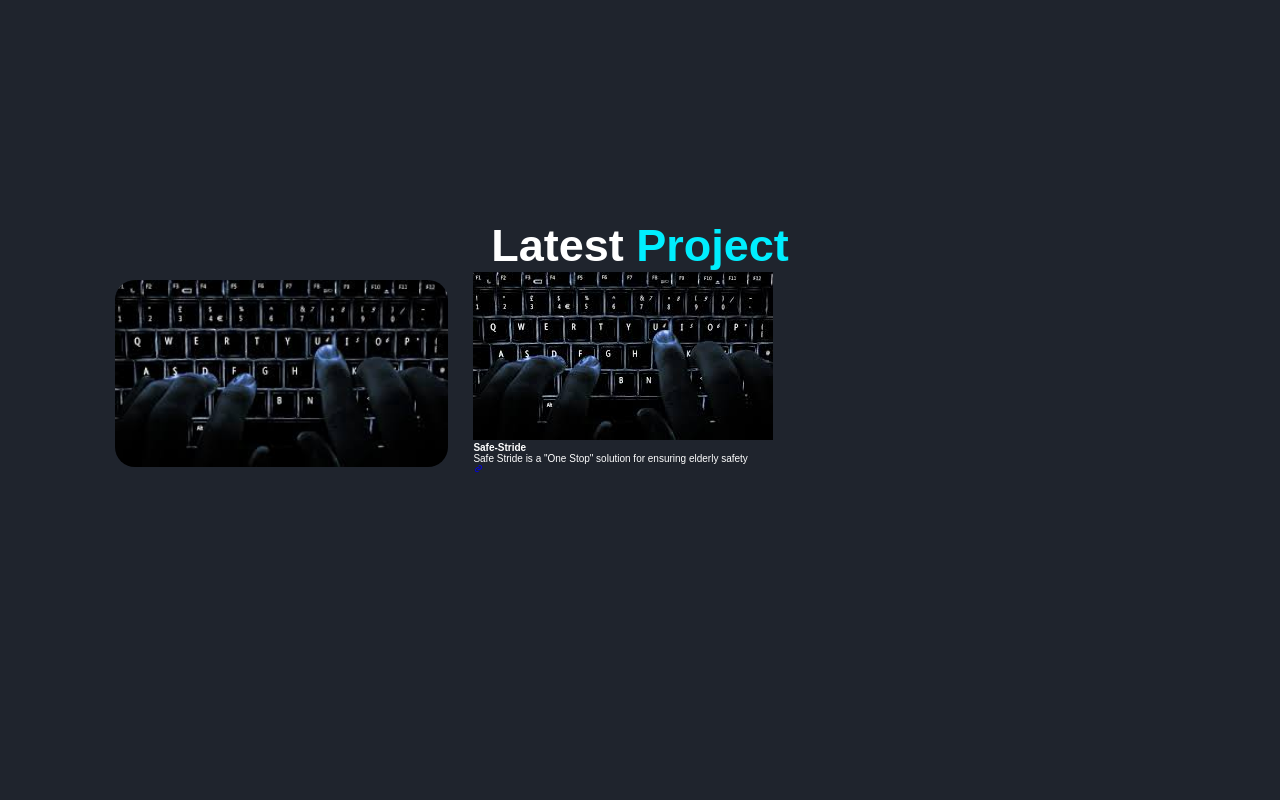
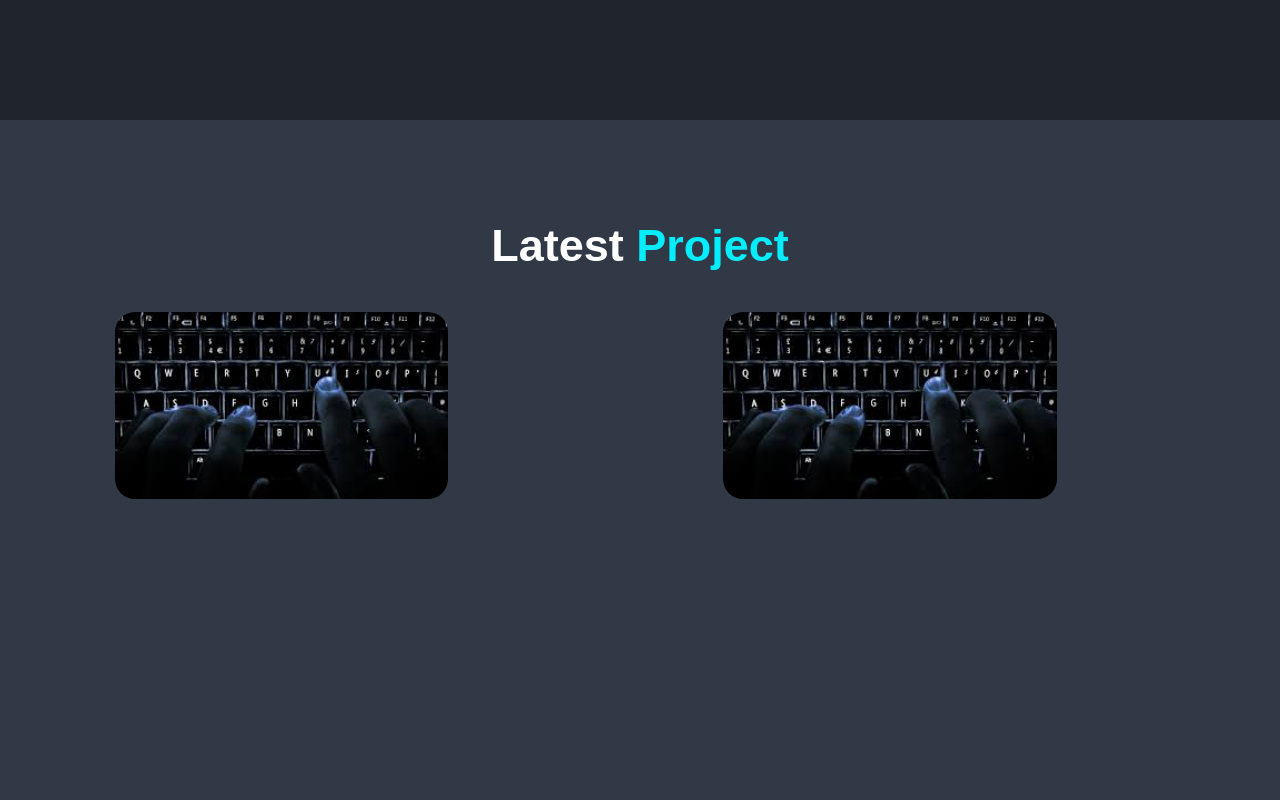
Before and after one commit to vishaldubey40/Portfolio, a plain HTML site: page index.html in a window 1280 px wide. Shown: the part 2280-3080 px from the top of the page. Drawn offline with nearby package versions, Linux system fonts and the light colour scheme; files whose address does not match are found by name.

Commit message:
New styles are added

```diff
--- a/style.css
+++ b/style.css
@@ -44,6 +44,7 @@ section {
     justify-content: space-between;
     align-items: center;
     z-index: 1;
+    /* z-index: 1; */
 }
 
 .header.sticky {
@@ -179,7 +180,7 @@ span {
 }
 
 .about-img img{
-    width: 35vw;
+    width: 30vw;
 
 }
 
@@ -246,11 +247,11 @@ span {
     margin: 1rem 0 3rem;
 }
 
-.portfolio {
+.Project {
     background: var(--second-bg-color);
 }
 
-.portfolio h2{
+.Project h2{
     margin-bottom: 4rem;
 }
 
@@ -271,11 +272,30 @@ span {
 
 }
 
+.portfolio-container .safe-box{
+    position: relative;
+    border-radius: 2rem;
+    left: 25rem;
+    box-sizing: 0 0 2rem var(--bg-color);
+    overflow: hidden;
+    display: flex;
+
+}
+
 .portfolio-box img{
     width: 100%;
 }
 
+.safe-box img{
+    width: 100%;
+}
+
 .portfolio-box:hover img{
+    transform: scale(1.1);
+    transition: .5s ease;
+}
+
+.safe-box:hover img{
     transform: scale(1.1);
     transition: .5s ease;
 }
@@ -298,16 +318,46 @@ span {
 
 }
 
+.safe-box .safe-layer{
+    position: absolute;
+    bottom: 0;
+    left: 0;
+    width: 100%;
+    height: 100%;
+    background: linear-gradient(rgba(0, 0, 0, .1),var(--main-color));
+    display: flex;
+    justify-content: center;
+    align-items: center;
+    flex-direction: column;
+    text-align: center;
+    padding: 0 4rem;
+    transform: translateY(100%);
+    transition: .5s ease;
+
+}
+
 .portfolio-box:hover .portfolio-layer{
     transform: translateY(0);
 
 }
+.safe-box:hover .safe-layer{
+    transform: translateY(0);
 
+}
 .portfolio-layer h4{
     font-size: 3rem;
 }
 
+.safe-layer h4{
+    font-size: 3rem;
+}
+
 .portfolio-layer p{
+    font-size: 1.6rem;
+    margin: .3rem 0 1rem;
+}
+
+.safe-layer p{
     font-size: 1.6rem;
     margin: .3rem 0 1rem;
 }
@@ -323,6 +373,21 @@ span {
 }
 
 .portfolio-layer a i{
+    font-size: 2rem;
+    color: var(--second-bg-color);
+}
+
+.safe-layer a{
+    display: inline-flex;
+    justify-content: center;
+    align-items: center;
+    width: 5rem;
+    height: 5rem;
+    background: var(--text-color);
+    border-radius: 50%;
+}
+
+.safe-layer a i{
     font-size: 2rem;
     color: var(--second-bg-color);
 }
```
